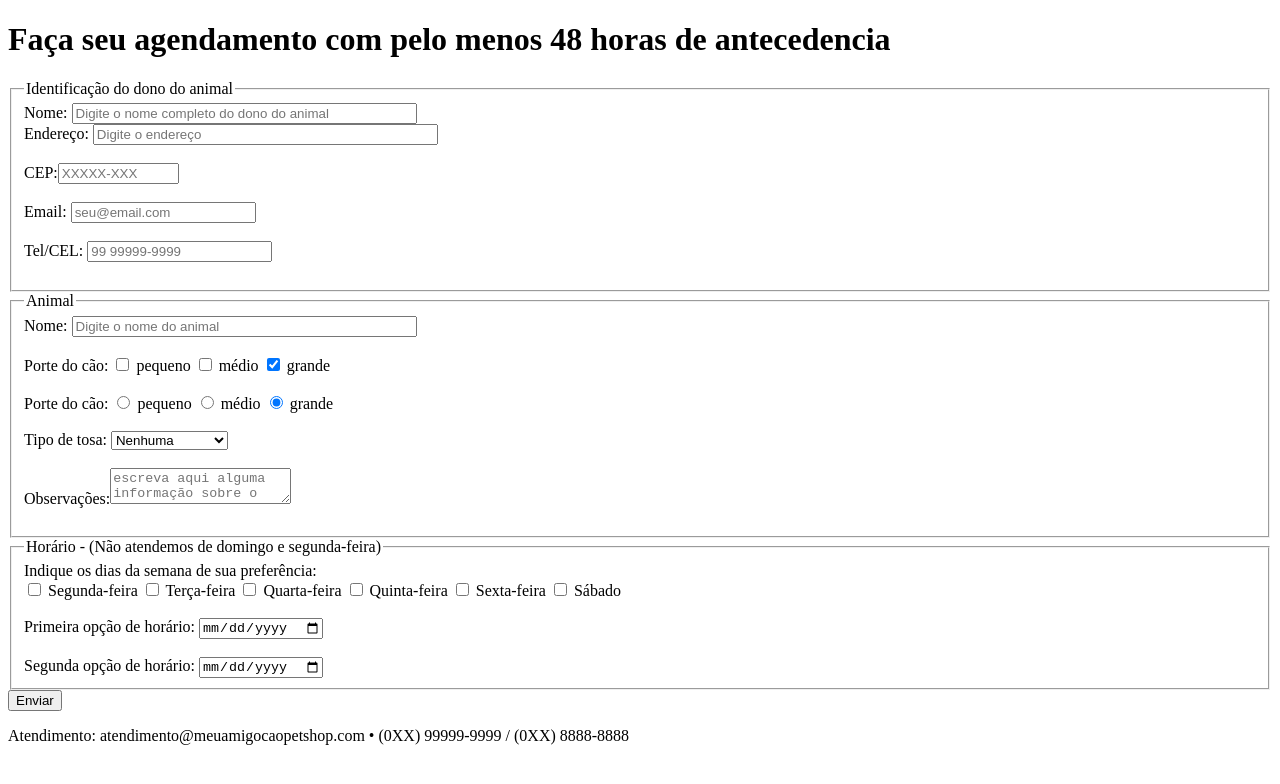
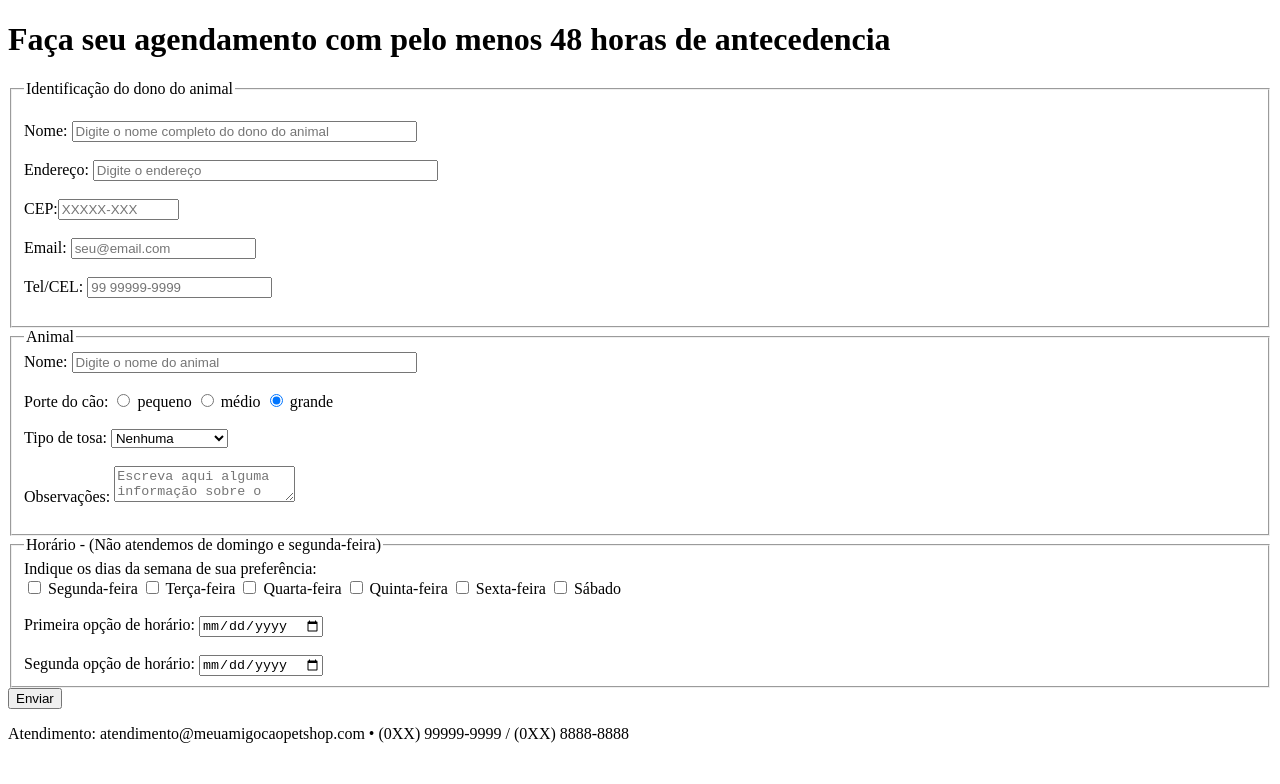
Before and after one commit to larinic/cursosenac, a plain HTML site: page 1110/DesafioForm.html in a window 1280 px wide. Drawn offline with Linux system fonts and the light colour scheme.

Commit message:
agora foi :)

```diff
--- a/1110/DesafioForm.html
+++ b/1110/DesafioForm.html
@@ -9,8 +9,8 @@
 <body>
     <h1>Faça seu agendamento com pelo menos 48 horas de antecedencia</h1>
     <fieldset>
-        <legend>Identificação do dono do animal</legend>
-        <label for="" >Nome: </label><input type="text" placeholder="Digite o nome completo do dono do animal" size="40"><br>
+        <legend>Identificação do dono do animal</legend><br>
+        <label for="" >Nome: </label><input type="text" placeholder="Digite o nome completo do dono do animal" size="40"><br><br>
         <label for="" >Endereço: </label><input type="text" placeholder="Digite o endereço" size="40"><br><br>
         <label for="">CEP:</label><input type="text" placeholder="XXXXX-XXX" size="12"><br><br>
         <label for="">Email: </label><input type="email" name="" id="" size="20" placeholder="seu@email.com"><br><br>
@@ -21,17 +21,11 @@
         <legend>Animal</legend>
         <label for="" >Nome: </label><input type="text" placeholder="Digite o nome do animal" size="40"><br><br>
         <label for="">Porte do cão:</label>
-        <input type="checkbox" name="porte"> <label for="pequeno">pequeno</label>
-        <input type="checkbox" name="porte"> <label for="médio">médio</label>
-        <input type="checkbox" name="porte" checked> <label for="grande">grande</label> <br><br>
-
-
-        <label for="">Porte do cão:</label>
-        <input type="radio" name="tamanho" value="pequeno">
+        <input type="radio" name="porte" value="pequeno">
         <label for="médio">pequeno</label>
-        <input type="radio" name="tamanho" value="CSS">
+        <input type="radio" name="porte" value="médio">
         <label for="médio">médio</label>
-        <input type="radio"name="tamanho" value="grande" checked>
+        <input type="radio"name="porte" value="grande" checked>
         <label for="grande">grande</label>
 <br><br>
        <label for="">Tipo de tosa:</label>
@@ -43,7 +37,7 @@
             <option value="5">Tosa da raça</option>
             <option value="6">Tosa bebê</option>
         </select><br><br>
-        <label for="">Observações:</label><textarea name="txt" placeholder="escreva aqui alguma informação sobre o seu pet" id="" cols="20" rows="2"></textarea><br><br>
+        <label for="">Observações: </label><textarea name="txt" placeholder="Escreva aqui alguma informação sobre o seu pet" id="" cols="20" rows="2"></textarea><br><br>
     </fieldset>
 
     <fieldset>
```
